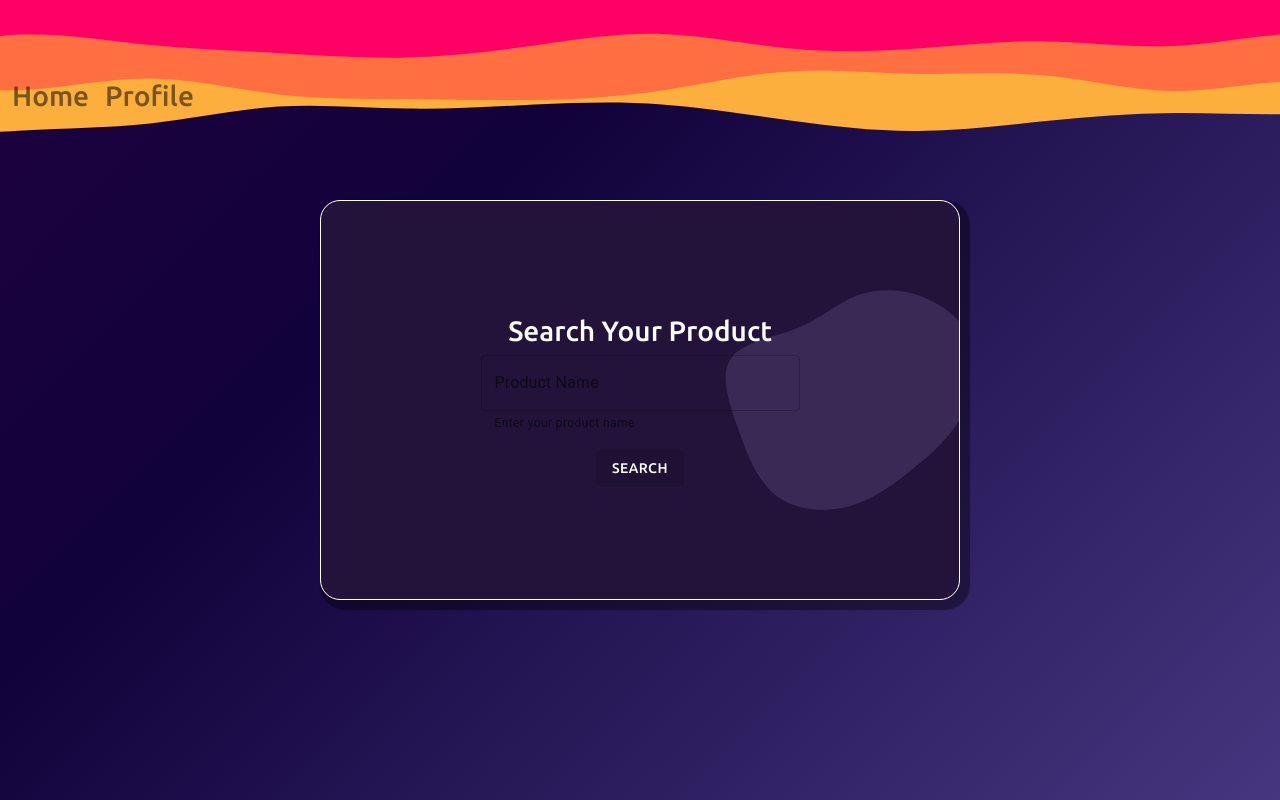
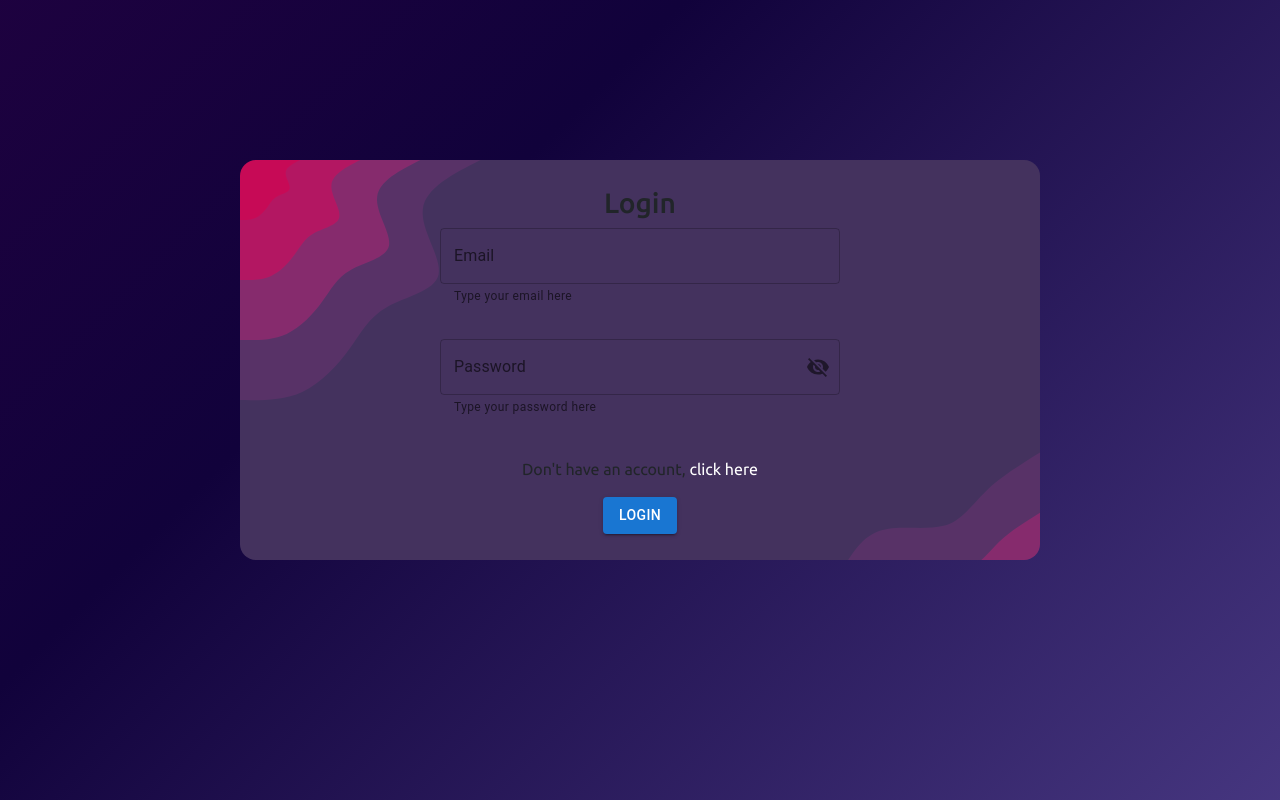
Before and after one commit to HOTSONHONET/Project-Odysseus, a React (Create React App) app: page / in a window 1280 px wide. Built offline with nearby package versions, Linux system fonts and the light colour scheme.

Commit message:
Added Firebase auth

```diff
--- a/package.json
+++ b/package.json
@@ -14,6 +14,7 @@
     "firebase": "^9.12.1",
     "react": "^18.2.0",
     "react-dom": "^18.2.0",
+    "react-firebase-hooks": "^5.0.3",
     "react-router-dom": "^6.4.2",
     "react-scripts": "5.0.1",
     "web-vitals": "^2.1.4"
--- a/public/index.html
+++ b/public/index.html
@@ -38,7 +38,7 @@
       href="https://fonts.googleapis.com/css2?family=Ubuntu:ital,wght@0,400;0,500;0,700;1,300&display=swap"
       rel="stylesheet"
     />
-    <title>RateYourProduct</title>
+    <title>Project Apollo</title>
   </head>
 
   <body>
--- a/src/App.scss
+++ b/src/App.scss
@@ -35,6 +35,10 @@ body {
   }
 }
 
+.error {
+  color: red;
+}
+
 .corner-bg {
   background-image: url("./SVGs/corner.svg");
 }
@@ -42,9 +46,17 @@ body {
 .wavebg {
   aspect-ratio: 960/150;
   width: 100vw;
+  height: 25vh;
   background-repeat: no-repeat;
   background-position: center;
   background-size: cover;
+}
+
+.nav-items {
+  margin-top: -5rem;
+  display: flex;
+  flex-direction: row;
+  justify-content: end;
 }
 
 .wave {
@@ -85,6 +97,11 @@ body {
   color: white;
 }
 
+.no-underline {
+  text-decoration: None;
+  color: white;
+}
+
 .blob-bg {
   background-image: url("./SVGs/blob.svg");
   position: center;
--- a/src/Components/Login.js
+++ b/src/Components/Login.js
@@ -1,46 +1,43 @@
-import React, { useState } from 'react';
+import React, { useEffect, useState } from 'react';
 import IconButton from '@mui/material/IconButton';
 import TextField from '@mui/material/TextField';
 import InputAdornment from '@mui/material/InputAdornment';
 import Visibility from '@mui/icons-material/Visibility';
 import VisibilityOff from '@mui/icons-material/VisibilityOff';
 import { Button } from '@mui/material';
-import { useNavigate, Link } from 'react-router-dom';
+import { Link, useNavigate } from 'react-router-dom';
+import FireBaseAuth from '../Utils/Auth/FireBaseAuth';
 
 
 export default function Login() {
-  const [values, update_values] = useState({
+  const [auth_obj, update_auth_obj] = useState({
     email: '',
     password: '',
+    emailError: '',
+    passwordError: '',
     showPassword: false
   })
-
+  const [buttonClicked, update_buttonClicked] = useState(false);
   const handleChange = (prop) => (event) => {
-    update_values({
-      ...values,
-      [prop]: event.target.value
+    update_auth_obj({
+      ...auth_obj,
+      [prop]: event.target.value,
+      emailError: '',
+      passwordError: '',
     })
-
-    console.log(values)
   }
 
   const handleClickShowPassword = () => {
-    update_values({
-      ...values,
-      showPassword: !values.showPassword
+    update_auth_obj({
+      ...auth_obj,
+      showPassword: !auth_obj.showPassword
     })
   }
 
-  const handleMouseDownPassword = (event) => {
-    event.preventDefault();
-  };
-
-  let navigate = useNavigate();
+  const navigate = useNavigate();
   const handleFormSubmit = () => {
-    navigate("/");
-
+    FireBaseAuth.login(auth_obj, update_auth_obj, navigate)
   }
-
 
   return (
     <div className='formdiv mt-0'>
@@ -51,38 +48,39 @@ export default function Login() {
           label="Email"
           helperText="Type your email here"
           className="mb-3 w-50"
-          value={values.email}
+          value={auth_obj.email}
           onChange={handleChange('email')}
           type="email"
 
         />
+        <p className="error">{auth_obj.emailError}</p>
         <TextField
           id="outlined-password"
           label="Password"
           helperText="Type your password here"
           className="mb-3 w-50"
-          value={values.password}
+          value={auth_obj.password}
           onChange={handleChange('password')}
-          type={values.showPassword ? "password" : "text"}
+          type={auth_obj.showPassword ? "password" : "text"}
           InputProps={{
             endAdornment:
               <InputAdornment position="end">
                 <IconButton
                   aria-label="toggle password visibility"
                   onClick={handleClickShowPassword}
-                  onMouseDown={handleMouseDownPassword}
                   edge="end"
                 >
-                  {values.showPassword ? <VisibilityOff /> : <Visibility />}
+                  {auth_obj.showPassword ? <Visibility /> : <VisibilityOff />}
                 </IconButton>
               </InputAdornment>
           }}
         />
+        <p className="error">{auth_obj.passwordError}</p>
         <div className='mt-2 mb-3'>
           Don't have an account, <Link className="no-underline" to="/sign-up"> click here</Link>
         </div>
         <Button variant="contained" color="primary" onClick={handleFormSubmit}>
-          Submit
+          login
         </Button>
 
       </div>
--- a/src/Components/Navbar.js
+++ b/src/Components/Navbar.js
@@ -1,13 +1,20 @@
 import React from 'react'
-import { Link } from 'react-router-dom';
+import { Link, useNavigate } from 'react-router-dom';
+import FireBaseAuth from '../Utils/Auth/FireBaseAuth';
 
 export default function Navbar() {
+  const navigate = useNavigate();
+  const handleLogOut = () => {
+    FireBaseAuth.handleLogout();
+    navigate("/");
+  }
+
   return <nav className="navbar navbar-expand-lg wavebg wave" >
     <div className="d-flex flex-row justify-items-end ms-1">
       <button className="navbar-toggler" type="button" data-bs-toggle="collapse" data-bs-target="#navbarSupportedContent" aria-controls="navbarSupportedContent" aria-expanded="false" aria-label="Toggle navigation">
         <span className="navbar-toggler-icon"></span>
       </button>
-      <div className="collapse navbar-collapse justify-content-end" id="navbarSupportedContent">
+      <div className="collapse navbar-collapse nav-items" id="navbarSupportedContent">
         <ul className="navbar-nav mb-2 mb-lg-0" >
           <li>
             <Link className="nav-link item-link" to="/">
@@ -19,6 +26,11 @@ export default function Navbar() {
               <h3>Profile</h3>
             </Link>
           </li>
+          <li onClick={handleLogOut}>
+            <Link className="nav-link item-link">
+              <h3>LogOut</h3>
+            </Link>
+          </li>
         </ul>
       </div>
     </div>
--- a/src/Components/SignUp.js
+++ b/src/Components/SignUp.js
@@ -7,41 +7,44 @@ import VisibilityOff from '@mui/icons-material/VisibilityOff';
 import { Button, OutlinedInput } from '@mui/material';
 import ThumbUpAltIcon from '@mui/icons-material/ThumbUpAlt';
 import DangerousIcon from '@mui/icons-material/Dangerous';
-import { Link } from 'react-router-dom';
+import { Link, NavigationType, useNavigate } from 'react-router-dom';
+import FireBaseAuth from '../Utils/Auth/FireBaseAuth';
+import auth from '../Utils/Auth/fire';
 
 
 export default function SigUp() {
-	const [values, update_values] = useState({
+	const [auth_obj, update_auth_obj] = useState({
 		name: '',
 		email: '',
 		password: '',
-		organization: '',
+		emailError: '',
+		passwordError: '',
 		showPassword: false
 	})
 
+	// Helper function to handle props change
 	const handleChange = (prop) => (event) => {
-		update_values({
-			...values,
-			[prop]: event.target.value
+		update_auth_obj({
+			...auth_obj,
+			[prop]: event.target.value,
+			emailError: '',
+			passwordError: '',
 		})
 
-		console.log(values)
 	}
 
 	const handleClickShowPassword = () => {
-		update_values({
-			...values,
-			showPassword: !values.showPassword
+		update_auth_obj({
+			...auth_obj,
+			showPassword: !auth_obj.showPassword
 		})
 	}
 
-	const handleMouseDownPassword = (event) => {
-		event.preventDefault();
-	};
+	const navigate = useNavigate();
+	const handleFormSubmit = () => {
+		FireBaseAuth.register(auth_obj, update_auth_obj, navigate);
+	}
 
-	const handleFormSubmit = () => {
-
-	}
 
 	return (
 		<div className='formdiv'>
@@ -52,7 +55,7 @@ export default function SigUp() {
 					label="Name"
 					helperText="Type your name here"
 					className="mb-3 w-50"
-					value={values.name}
+					value={auth_obj.name}
 					onChange={handleChange('name')}
 
 				/>
@@ -61,47 +64,39 @@ export default function SigUp() {
 					label="Email"
 					helperText="Type your email here"
 					className="mb-3 w-50"
-					value={values.email}
+					value={auth_obj.email}
 					onChange={handleChange('email')}
 
 				/>
-				<TextField
-					id="outlined-email"
-					label="Email"
-					helperText="Type your email here"
-					className="mb-3 w-50"
-					value={values.email}
-					onChange={handleChange('email')}
-
-				/>
+				<p className="error">{auth_obj.emailError}</p>
 				<TextField
 					id="outlined-password"
 					label="Password"
 					helperText="Type your password here"
 					className="mb-3 w-50"
-					value={values.password}
+					value={auth_obj.password}
 					onChange={handleChange('password')}
-					type={values.showPassword ? "password" : "text"}
+					type={auth_obj.showPassword ? "password" : "text"}
 					InputProps={{
 						endAdornment:
 							<InputAdornment position="end">
 								<IconButton
 									aria-label="toggle password visibility"
 									onClick={handleClickShowPassword}
-									onMouseDown={handleMouseDownPassword}
 									edge="end"
 								>
-									{values.showPassword ? <VisibilityOff /> : <Visibility />}
+									{auth_obj.showPassword ? <Visibility /> : <VisibilityOff />}
 								</IconButton>
 							</InputAdornment>
 					}}
 				/>
+				<p className="error">{auth_obj.passwordError}</p>
 				<div className='mt-2 mb-3'>
-					Already have an account, <Link className="no-underline" to="/login"> click here</Link>
+					Already have an account, <Link className="no-underline" to="/"> click here</Link>
 				</div>
 
 				<Button variant="contained" color="primary" onClick={handleFormSubmit}>
-					Submit
+					Sign Up
 				</Button>
 			</div>
 		</div>
--- a/src/Pages/AuthPage.js
+++ b/src/Pages/AuthPage.js
@@ -5,10 +5,10 @@ import SignUp from "../Components/SignUp"
 
 export default function AuthPage() {
   const curPage = window.location.href.split("/").pop();
-  console.log(curPage)
+  console.log("curPage: ", curPage === '' ? "Login" : "SignUp")
   return (
     <div>
-      {curPage === 'login' ? <Login /> : <SignUp />}
+      {curPage === '' ? <Login /> : <SignUp />}
     </div>
   )
 }
--- a/src/Pages/Home.js
+++ b/src/Pages/Home.js
@@ -30,11 +30,11 @@ export default function Home() {
             submitClicked ?
               <Loader /> :
               <>
-                <h3>Search Your Product</h3>
+                <h3>Search the user id</h3>
                 <TextField
                   id="outlined-product-name"
                   label="Product Name"
-                  helperText="Enter your product name"
+                  helperText="Enter the user name"
                   className="mb-3 w-50"
                   value={productName}
                   onChange={handleOnChangeSearchField}
--- a/src/Router.js
+++ b/src/Router.js
@@ -9,12 +9,21 @@ const AppRoutes = () => {
   return (
     <BrowserRouter>
       <Routes>
-        <Route exact path="/login" element={<AuthPage />} />
+        <Route exact path="/" element={<AuthPage />} />
         <Route exact path="/sign-up" element={<AuthPage />} />
-        <Route exact path="/" element={<Home />} />
-        <Route exact path="/community" element={<Community />} />
-        <Route exact path="/profile" element={<Profile />} />
-        <Route exact path="/analysis" element={<Analysis />} />
+        {
+          sessionStorage.getItem("loggedIn") ?
+            <>
+              <Route exact path="/home" element={<Home />} />
+              <Route exact path="/profile" element={<Profile />} />
+              <Route exact path="/analysis" element={<Analysis />} />
+            </>
+            : <>
+              {/* <Route exact path="/home" element={<Home />} />
+              <Route exact path="/profile" element={<Profile />} />
+              <Route exact path="/analysis" element={<Analysis />} /> */}
+            </>
+        }
       </Routes>
     </BrowserRouter>
   );
--- /dev/null
+++ b/src/Utils/Auth/FireBaseAuth.js
@@ -0,0 +1,100 @@
+import auth from "./fire";
+import { signInWithEmailAndPassword, createUserWithEmailAndPassword, updateProfile } from 'firebase/auth'
+
+
+class FireBaseAuth {
+	static async login(auth_obj, update_auth_obj, navigate) {
+		/*
+
+		Method to handle login
+
+		*/
+		await signInWithEmailAndPassword(auth, auth_obj.email, auth_obj.password)
+			.then(response => {
+				sessionStorage.setItem("loggedIn", true);
+				navigate("/home");
+			})
+			.catch(err => {
+				console.log('Login Error: ', err)
+				switch (err.code) {
+					case "auth/invalid-email":
+						update_auth_obj({
+							...auth_obj,
+							emailError: 'Invalid Email'
+						})
+					case "auth/user-disabled":
+						update_auth_obj({
+							...auth_obj,
+							emailError: 'Account is disabled'
+						})
+					case "auth/user-not-found":
+						update_auth_obj({
+							...auth_obj,
+							emailError: 'Account not found'
+						})
+						break;
+					case "auth/wrong-password":
+						update_auth_obj({
+							...auth_obj,
+							passwordError: 'Wrong Password'
+						})
+						break;
+				}
+			});
+	}
+
+
+	static async register(auth_obj, update_auth_obj, navigate) {
+		/*
+
+		Method to create account
+
+		*/
+		await createUserWithEmailAndPassword(auth, auth_obj.email,
+			auth_obj.password).then(response => {
+				updateProfile(auth.currentUser, {
+					displayName: auth_obj.name
+				})
+				sessionStorage.setItem("loggedIn", true);
+				navigate("/");
+			}).catch(err => {
+				console.log('Register Error: ', err.message)
+				switch (err.code) {
+					case "auth/email-already-in-use":
+						update_auth_obj({
+							...auth_obj,
+							emailError: 'Email already in use'
+						})
+						break;
+					case "auth/invalid-email":
+						update_auth_obj({
+							...auth_obj,
+							emailError: 'Invalid email'
+						})
+						break;
+					case "auth/weak-password":
+						update_auth_obj({
+							...auth_obj,
+							passwordError: 'Password should be at least 6 characters'
+						})
+						break;
+				}
+			});
+	}
+
+
+	static async handleLogout(navigate) {
+		/*
+
+		Method to handle logout
+
+		*/
+		await auth.signOut();
+		sessionStorage.removeItem("loggedIn");
+		navigate("/");
+	}
+
+}
+
+
+export default FireBaseAuth;
--- a/src/fire.js
+++ b/src/Utils/Auth/fire.js
@@ -1,5 +1,6 @@
 // Import the functions you need from the SDKs you need
 import { initializeApp } from "firebase/app";
+import { getAuth } from "firebase/auth"
 // TODO: Add SDKs for Firebase products that you want to use
 // https://firebase.google.com/docs/web/setup#available-libraries
 
@@ -14,6 +15,7 @@ const firebaseConfig = {
 };
 
 // Initialize Firebase
-const app = initializeApp(firebaseConfig);
+const fire = initializeApp(firebaseConfig);
+const auth = getAuth(fire);
 
-export default app;
+export default auth;
--- /dev/null
+++ b/src/Utils/ExpertsAiAPI/apiCaller.js
@@ -0,0 +1,6 @@
+class ExpertsAiAPICaller {
+
+}
+
+
+export default ExpertsAiAPICaller;
```
Also changed, not shown: 1 other file (tests, documents, lock files or other folders).
